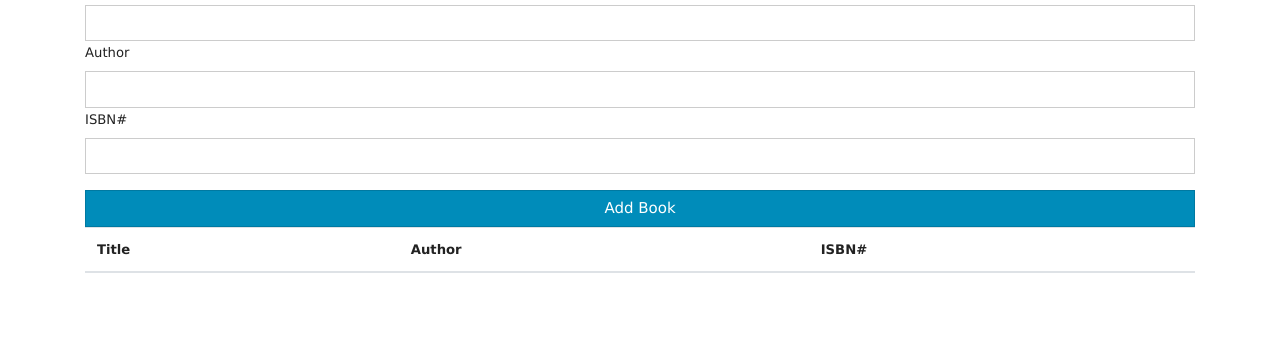
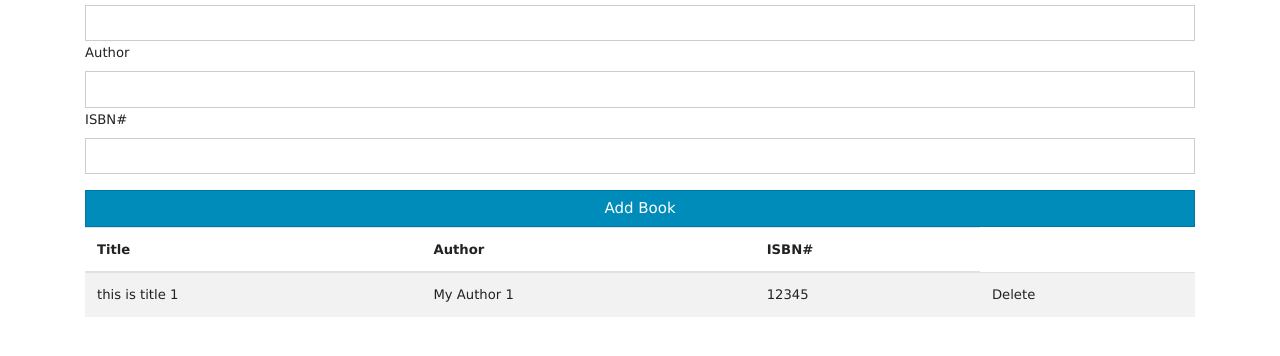
Before and after one commit to RaoAkif/BookList, a website built with webpack: page src/index.html in a window 1280 px wide. Shown: the part 124-480 px from the top of the page. Built offline with nearby package versions, Linux system fonts and the light colour scheme.

Commit message:
Add Book Class

```diff
--- a/src/index.html
+++ b/src/index.html
@@ -36,6 +36,5 @@
         <tbody id="book-list"></tbody>
       </table>
     </div>
-    <script src="./script.js"></script>
   </body>
 </html>
--- /dev/null
+++ b/src/modules/Book.js
@@ -0,0 +1,30 @@
+export const BooksData = [
+  { title1: "this is title 1", author: "My Author 1", isbn: 12345 },
+  { title2: "this is title 2", author: "My Author 2", isbn: 22345 },
+];
+
+console.log(BooksData[0].title1);
+
+const bookList = document.querySelector("#book-list");
+const row = document.createElement("tr");
+row.innerHTML = `<td>${BooksData[0].title1}</td><td>${BooksData[0].author}</td><td>${BooksData[0].isbn}</td><td>Delete</td>`;
+bookList.appendChild(row);
+
+class Book {
+  constructor() {
+    this.title = title;
+    this.author = author;
+    this.isbn = isbn;
+  }
+
+  // UI
+  // display {
+
+  // }
+
+  // Storage
+
+  // Events
+
+  // CRUD
+}
--- a/src/script.js
+++ b/src/script.js
@@ -1,4 +1,5 @@
 import './style.css';
+import { BooksData } from './modules/Book';
 
 const title = document.querySelector('title');
 
```
